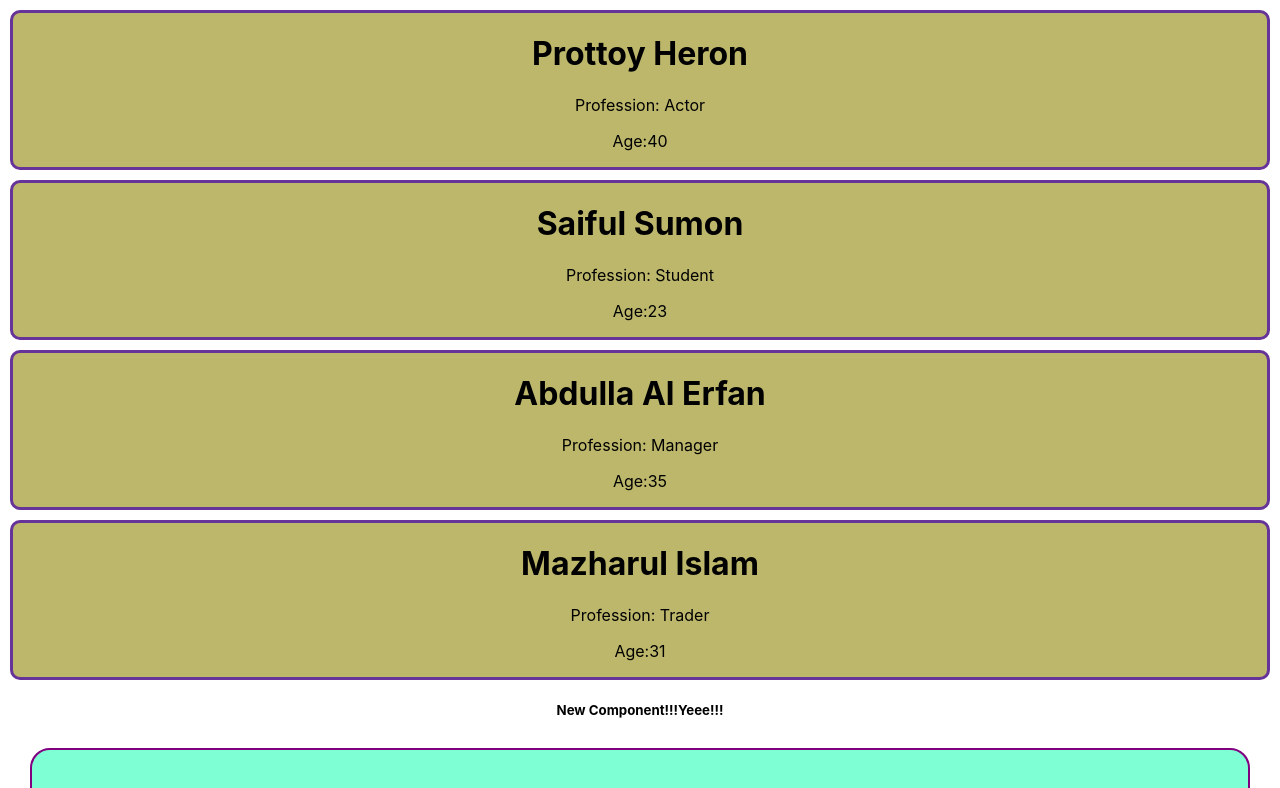
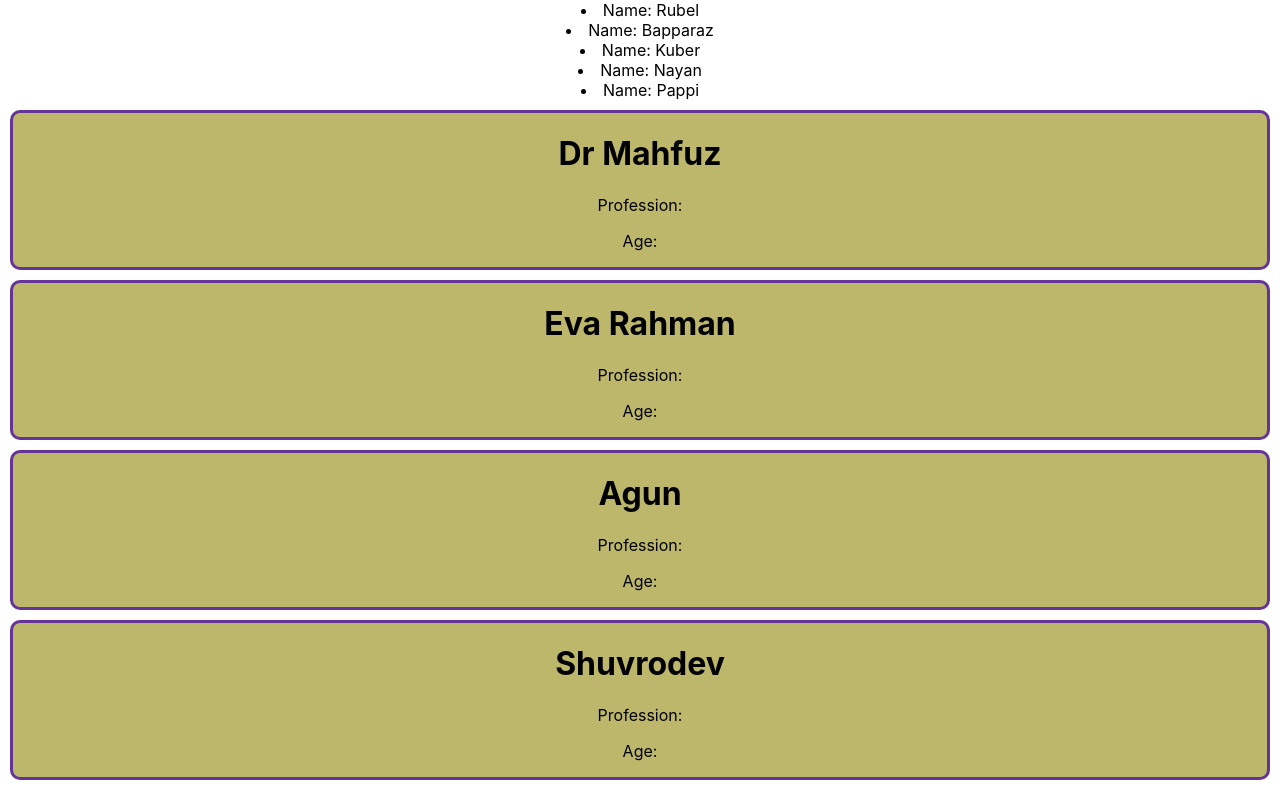
Before and after one commit to khanshorif331/my-app2-react, a React (Create React App) app: page / in a window 1280 px wide. Shown: the top 788 px of the page. Built offline with nearby package versions, Linux system fonts and the light colour scheme.

Commit message:
dyanamically created components

```diff
--- a/src/App.js
+++ b/src/App.js
@@ -2,8 +2,12 @@ import logo from './logo.svg';
 import './App.css';
 
 const number = 55555
-const singer = {name: 'Dr Mahfuz', job: 'singer'}
-const singer2 = {name: 'Eva Rahman', job: 'singer'}
+const singers = [
+                  {name: 'Dr Mahfuz', job: 'singer'},
+                  {name: 'Eva Rahman', job: 'singer'},
+                  {name: 'Agun', job: 'shopno'},
+                  {name: 'Shuvrodev', job: 'pathor'}
+                  ]
 
 const singerStyle ={
   color: 'purple',
@@ -11,9 +15,20 @@ const singerStyle ={
 }
 
 function App() {
-  const nayoks = ['Rubel','Bapparaz','Kuber']
+  const nayoks = ['Rubel','Bapparaz','Kuber','Nayan','Pappi']
+
   return (
     <div className="App">
+      {
+        nayoks.map(nayok=><li>Name: {nayok}</li>)
+      }
+      {/* {
+        nayoks.map(nayok=><Person name={nayok}></Person>)
+      } */}
+      {
+        singers.map(singer=><Person name={singer.name}></Person>)
+      }
+
       <Person name="Prottoy Heron" age="40" profession="Actor"></Person>
       <Person name="Saiful Sumon" age="23" profession="Student"></Person>
       <Person name="Abdulla Al Erfan" age="35" profession="Manager"></Person>
@@ -39,6 +54,7 @@ function Person(props){
 }
 
 function Friend (){
+  // console.log(props);
   return(
     <div className='container'>
       <h3>Name: Ajay Devgun</h3>
```
